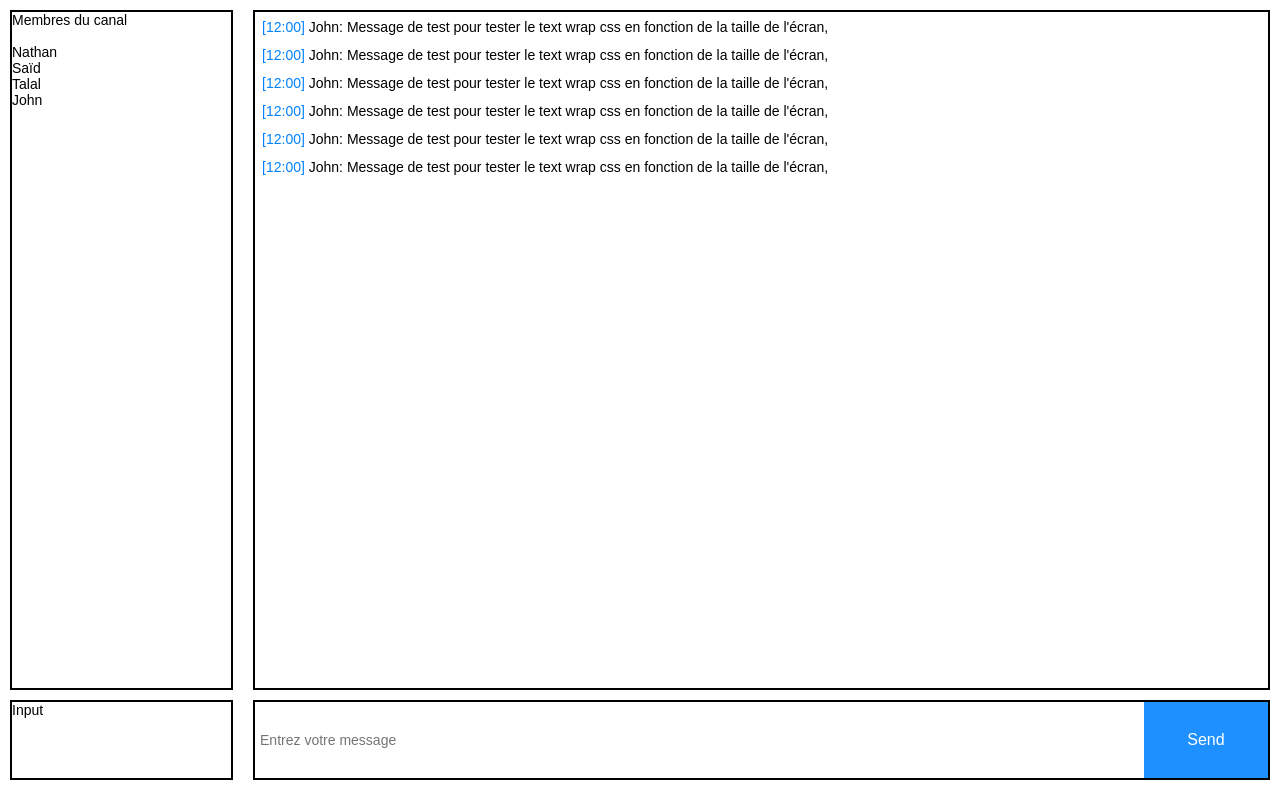
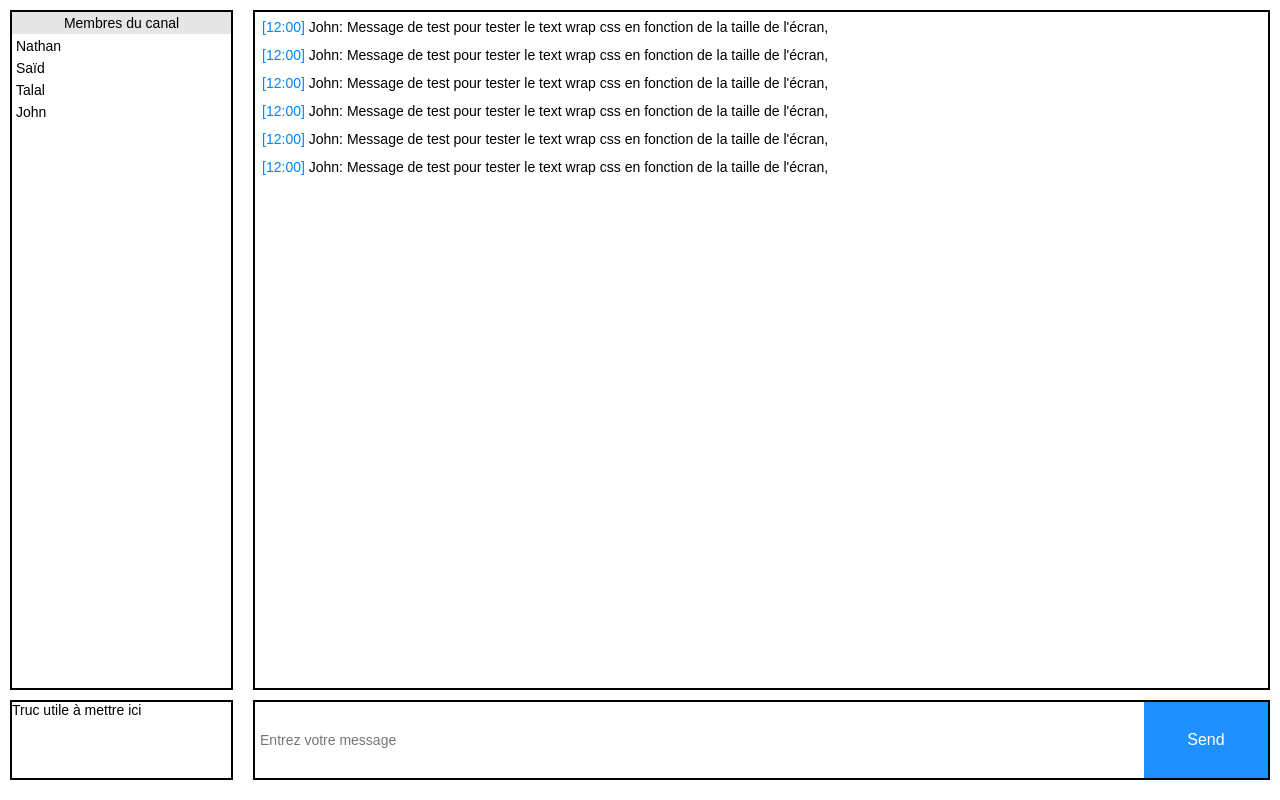
Before and after one commit to Torahime3/EpitechOnlineChat-webapp, a React (Vite) app in the folder Frontend/irc/: page / in a window 1280 px wide. Built offline with nearby package versions, Linux system fonts and the light colour scheme.

Commit message:
add members box

```diff
--- a/Frontend/irc/src/App.tsx
+++ b/Frontend/irc/src/App.tsx
@@ -1,5 +1,5 @@
 import ChatBox from "./components/ChatBox.tsx";
-import MembersBox from "./components/forms/MembersBox.tsx";
+import MembersBox from "./components/MembersBox.tsx";
 
 
 function App() {
--- /dev/null
+++ b/Frontend/irc/src/components/MembersBox.tsx
@@ -0,0 +1,31 @@
+import styles from '../styles/membersbox.module.css';
+import Profile from "./Profile.tsx";
+
+function MembersBox(){
+
+    return (
+        <>
+            <div className={`${styles.container}`}>
+                <div className={`${styles.membersbox} ${styles.box}`}>
+                    <div className={styles.title}>
+                        <p>Membres du canal</p>
+                    </div>
+
+                    <Profile name={"Nathan"}/>
+                    <Profile name={"Saïd"}/>
+                    <Profile name={"Talal"}/>
+                    <Profile name={"John"}/>
+
+
+                </div>
+
+                <div className={`${styles.box} ${styles.profile}`}>
+                    <p>Truc utile à mettre ici</p>
+                </div>
+            </div>
+        </>
+    )
+
+}
+
+export default MembersBox
--- /dev/null
+++ b/Frontend/irc/src/components/Profile.tsx
@@ -0,0 +1,20 @@
+import styles from '../styles/profile.module.css';
+
+interface Props {
+    name: string;
+}
+
+function Profile({name}: Props){
+
+    const profile = {
+        name: name,
+    }
+
+    return (
+        <div className={`${styles.container}`}>
+            <p>{profile.name}</p>
+        </div>
+    )
+}
+
+export default Profile
--- a/Frontend/irc/src/components/forms/MembersBox.tsx
+++ /dev/null
@@ -1,27 +0,0 @@
-import styles from '../../styles/membersbox.module.css';
-
-function MembersBox(){
-
-    return (
-        <>
-            <div className={`${styles.container}`}>
-                <div className={`${styles.membersbox} ${styles.box}`}>
-                    <p>Membres du canal</p>
-                    <br/>
-                    <p>Nathan</p>
-                    <p>Saïd</p>
-                    <p>Talal</p>
-                    <p>John</p>
-
-                </div>
-
-                <div className={`${styles.box} ${styles.profile}`}>
-                    <p>Input</p>
-                </div>
-            </div>
-        </>
-    )
-
-}
-
-export default MembersBox
--- a/Frontend/irc/src/styles/inputmessage.module.css
+++ b/Frontend/irc/src/styles/inputmessage.module.css
@@ -28,7 +28,7 @@
 }
 
 .submit_input:hover{
-    background-color: #3399ff;
+    background-color: #47a3ff;
     font-size: 16px;
     cursor: pointer;
 }
--- a/Frontend/irc/src/styles/membersbox.module.css
+++ b/Frontend/irc/src/styles/membersbox.module.css
@@ -18,3 +18,10 @@
     height: 10%;
     background-color: white;
 }
+
+.title{
+    padding: 3px 0;
+    display: flex;
+    justify-content: center;
+    background-color: #e6e6e6;
+}
--- /dev/null
+++ b/Frontend/irc/src/styles/profile.module.css
@@ -0,0 +1,13 @@
+.box{
+    border: black 2px solid;
+}
+
+.container{
+    margin: 2px;
+    padding: 2px;
+}
+
+.container:hover{
+    background-color: #e6e6e6;
+    cursor: pointer;
+}
```
